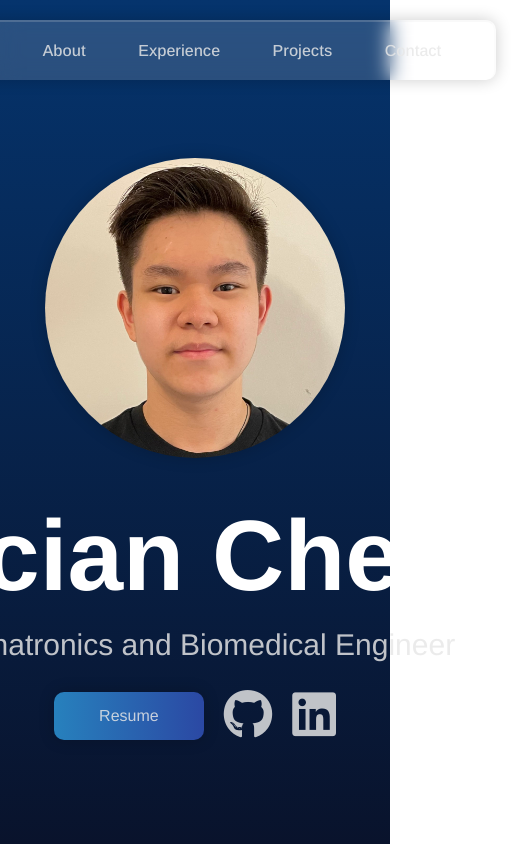
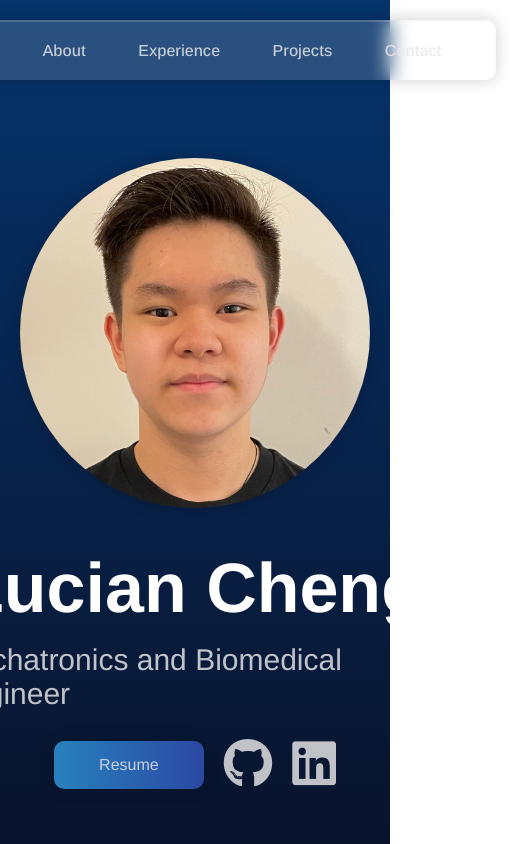
Before and after one commit to luciancheng/lucianchengportfolio, a React (Create React App) app: page / in a window 390 px wide. Shown: the top 844 px of the page, 530 px wide, since content can reach past the window. Built offline with nearby package versions, Linux system fonts and the light colour scheme; some icons are missing.

Commit message:
better responsiveness for intro

```diff
--- a/src/index.css
+++ b/src/index.css
@@ -7,6 +7,7 @@
  --textColor: #ffffff;
  --transitionTime: 0.2s;
  --textColor2: #ffffffc9;
+ --typeWriterWidth: 670px;
 }
 
 * {
@@ -166,7 +167,7 @@ body {
 
 @keyframes typewriter{
   from{width: 0;}
-  to{width: 670px;}
+  to{width: var(--typeWriterWidth);}
 }
 @keyframes blinkTextCursor{
   0%{border-right-color: rgba(255,255,255,.75);}
@@ -667,7 +668,7 @@ form button:hover {
 /* footer */
 
 .footer {
-  margin: 12% auto 0;
+  margin: 12% auto 4%;
   padding: 20px;
 }
 
@@ -751,13 +752,21 @@ form button:hover {
 @media screen and (max-width: 1700px) {
 
   .intro .profile-picture {
-    width: 300px;
-    height: 300px;
+    width: 350px;
+    height: 350px;
+  }
+
+  .intro .intro-greeting {
+    font-size: 70px;
+    --typeWriterWidth: 490px;
   }
 
   .about-div .about-image {
     width: 300px;
     height: 200px;
+  }
+  .intro .intro-section {
+    flex-basis: 600px;
   }
 }
 
```
